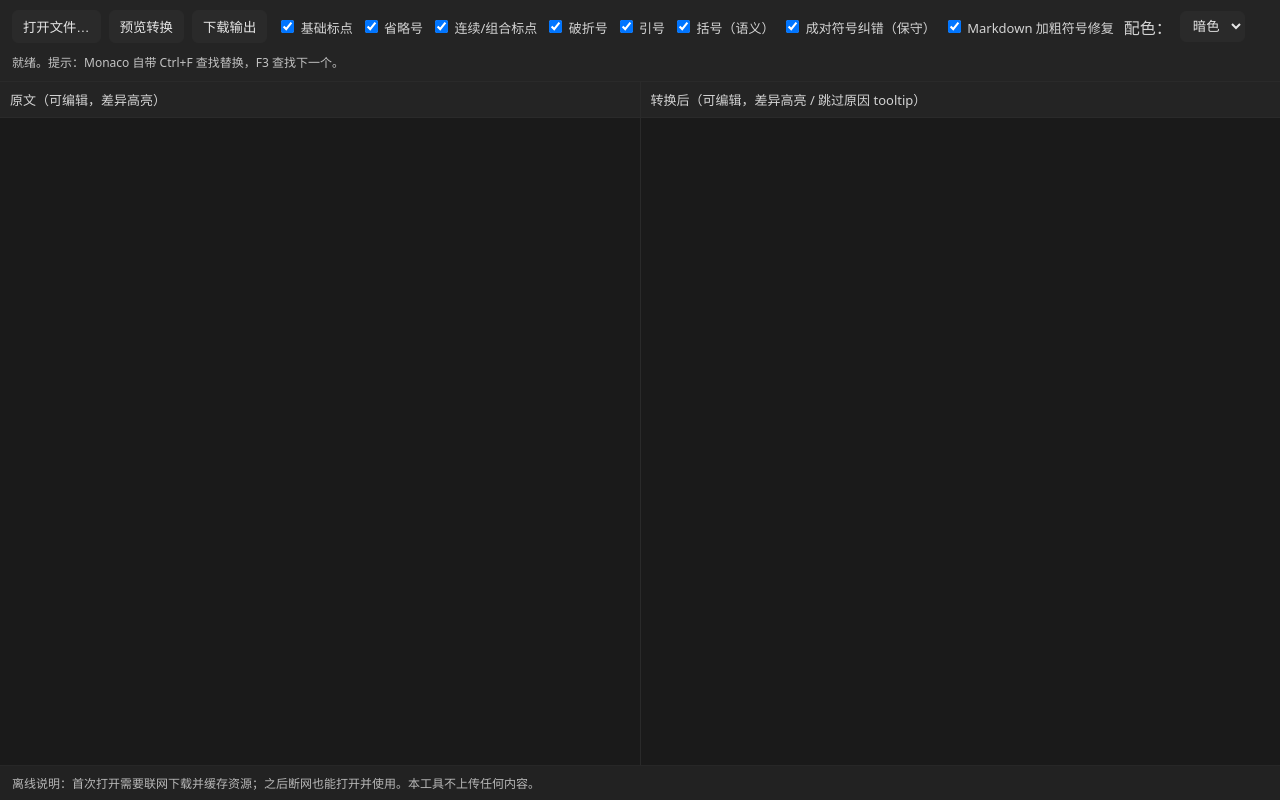
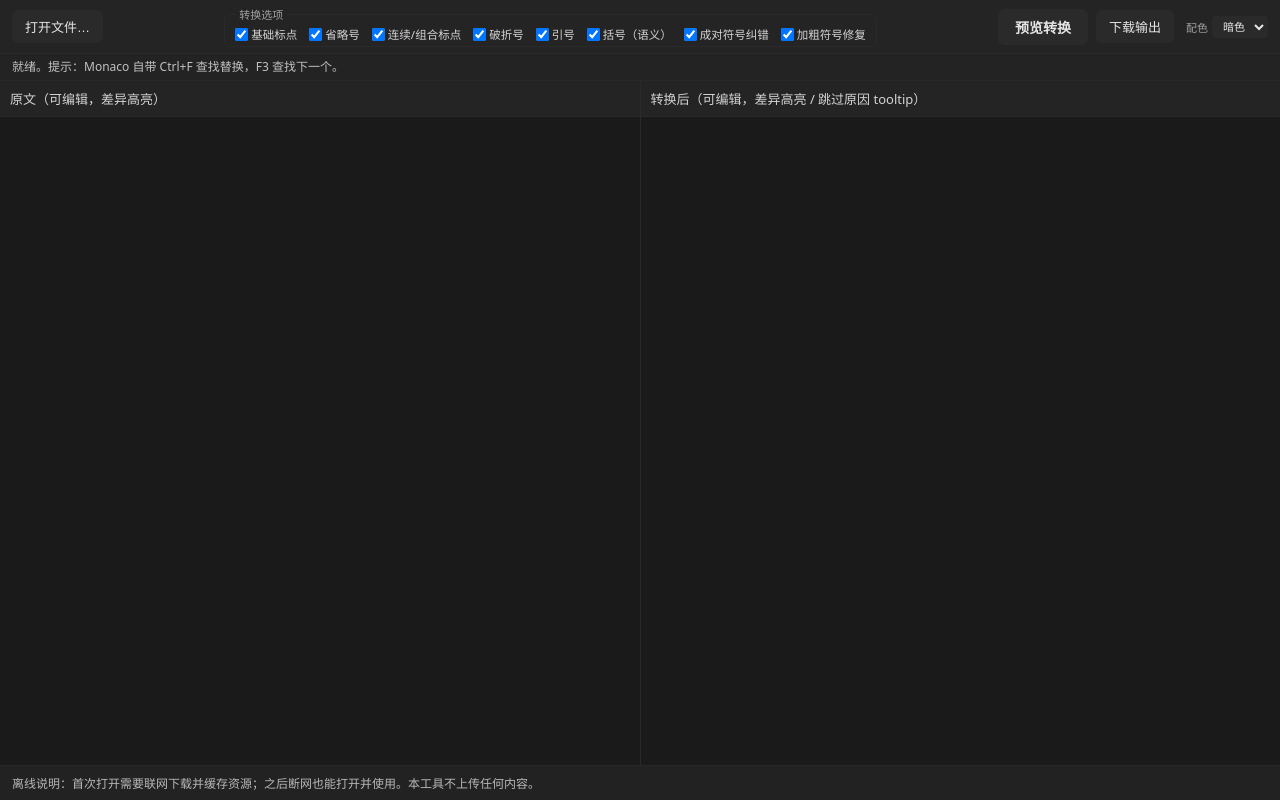
Before and after one commit to mccoach/punctfull, a website built with Vite: page index.html in a window 1280 px wide. Built offline with nearby package versions, Linux system fonts and the light colour scheme; what monaco-editor would draw is missing.

Commit message:
调整布局

```diff
--- a/src/app/ui.ts
+++ b/src/app/ui.ts
@@ -45,29 +45,33 @@ function getOptionsFromUI(root: HTMLElement): Options {
 }
 
 export function initUI(container: HTMLElement) {
+  /* ===== Top bar ===== */
   const topbar = el("div", "topbar");
-  const main = el("div", "main");
-  const footer = el("div", "footer");
 
-  const grp1 = el("div", "group");
+  /* -- Left: open file button -- */
+  const topLeft = el("div", "topbar-left");
   const fileInput = el("input") as HTMLInputElement;
   fileInput.type = "file";
   fileInput.accept = ".md,.markdown,.mdown,.mkd,.txt,*/*";
+  fileInput.style.display = "none";
 
   const btnOpen = el("button") as HTMLButtonElement;
+  btnOpen.className = "btn-secondary";
   btnOpen.textContent = "打开文件…";
   btnOpen.onclick = () => fileInput.click();
 
-  const btnPreview = el("button") as HTMLButtonElement;
-  btnPreview.textContent = "预览转换";
+  topLeft.append(fileInput, btnOpen);
 
-  const btnSave = el("button") as HTMLButtonElement;
-  btnSave.textContent = "下载输出";
+  /* -- Center: options fieldset -- */
+  const topCenter = el("div", "topbar-center");
+  const optBox = document.createElement("fieldset");
+  optBox.className = "options-box";
 
-  grp1.append(btnOpen, btnPreview, btnSave);
+  const optLegend = document.createElement("legend");
+  optLegend.textContent = "转换选项";
+  optBox.appendChild(optLegend);
 
-  const grp2 = el("div", "group");
-  grp2.innerHTML = `
+  optBox.insertAdjacentHTML("beforeend", `
   <label data-tip="把半角基础标点转换为全角：, . : ; ? !\n\n注意：仅在检测到中文语境（附近有中文/中文标点）时才触发；尽量避免影响纯英文段落。">
     <input id="opt_basic" type="checkbox" checked /> 基础标点
   </label>
@@ -84,38 +88,57 @@ export function initUI(container: HTMLElement) {
     <input id="opt_dash" type="checkbox" checked /> 破折号
   </label>
 
-  <label data-tip="把英文引号转换为中文引号：\n- \\" → “ ”（成对时）\n- '  → ‘ ’（更保守：排除英文缩写里的 apostrophe）\n\n奇数回退：如果某段候选引号数量为奇数，则该段一个都不转，只标记为“跳过原因”（右侧灰色并可悬浮查看）。">
+  <label data-tip="把英文引号转换为中文引号：\n- \\" → " "（成对时）\n- '  → ' '（更保守：排除英文缩写里的 apostrophe）\n\n奇数回退：如果某段候选引号数量为奇数，则该段一个都不转，只标记为"跳过原因"（右侧灰色并可悬浮查看）。">
     <input id="opt_quotes" type="checkbox" checked /> 引号
   </label>
 
-  <label data-tip="括号语义转换（非常保守）：仅当括号内容看起来像“短中文解释”（例如：（术语））时，才把 ( ) 转为 （ ）\n\n技术性内容/链接/代码样式内容不会转换。">
+  <label data-tip="括号语义转换（非常保守）：仅当括号内容看起来像"短中文解释"（例如：（术语））时，才把 ( ) 转为 （ ）\n\n技术性内容/链接/代码样式内容不会转换。">
     <input id="opt_parens" type="checkbox" checked /> 括号（语义）
   </label>
 
-  <label data-tip="成对符号纠错（强保守，可选）：\n当检测到中文语境，并且段落不像技术文本时，尝试修正一些明显的成对符号错误，例如：\n- ““ → “”\n- ”” → “”\n- 段落内只出现两次同向符号时尝试补成对\n\n这是 legacy 修复器：有可能改到你不想改的地方，所以默认可开可关。">
-    <input id="opt_fixpairs" type="checkbox" checked /> 成对符号纠错（保守）
+  <label data-tip="成对符号纠错（强保守，可选）：\n当检测到中文语境，并且段落不像技术文本时，尝试修正一些明显的成对符号错误，例如：\n- "" → ""\n- "" → ""\n- 段落内只出现两次同向符号时尝试补成对\n\n这是 legacy 修复器：有可能改到你不想改的地方，所以默认可开可关。">
+    <input id="opt_fixpairs" type="checkbox" checked /> 成对符号纠错
   </label>
 
-  <label data-tip="修复 Markdown 加粗符号 ** 的兼容性问题：\n1. 去掉 **内容** 两侧内部的非法空格；\n2. 当左 ** 左侧紧邻字母/数字/汉字，且加粗内容首字符是符号时，在左 ** 前补一个空格。\n\n仅处理正文区，代码/链接/表格/公式等保护区不会动。">
-    <input id="opt_boldsym" type="checkbox" checked /> Markdown 加粗符号修复
+  <label data-tip="修复 Markdown 加粗符号 ** 的兼容性问题：\n1. 去掉 **内容** 两侧内部的非法空格；\n2. 当左 ** 左侧紧邻字母/数字/汉字，且加粗内容首字符是符号时，在左 ** 前补一个空格。\n3. 当右 ** 左侧紧邻非文字，而右侧紧邻文字时，在右 ** 后补一个空格。\n\n仅处理正文区，代码/链接/表格/公式等保护区不会动。">
+    <input id="opt_boldsym" type="checkbox" checked /> 加粗符号修复
   </label>
-`;
+  `);
 
-  const grp3 = el("div", "group");
+  topCenter.append(optBox);
+
+  /* -- Right: preview, download, theme -- */
+  const topRight = el("div", "topbar-right");
+
+  const btnPreview = el("button") as HTMLButtonElement;
+  btnPreview.className = "btn-primary";
+  btnPreview.textContent = "预览转换";
+
+  const btnSave = el("button") as HTMLButtonElement;
+  btnSave.className = "btn-secondary";
+  btnSave.textContent = "下载输出";
+
+  const themeGroup = el("div", "theme-group");
+  const themeLabel = el("span");
+  themeLabel.textContent = "配色";
   const themeSel = el("select") as HTMLSelectElement;
   themeSel.innerHTML = `
     <option value="light">明亮</option>
     <option value="dark">暗色</option>
   `;
-  const themeLabel = el("span");
-  themeLabel.textContent = "配色：";
-  grp3.append(themeLabel, themeSel);
+  themeGroup.append(themeLabel, themeSel);
 
-  const status = el("div", "status");
-  status.textContent =
+  topRight.append(btnPreview, btnSave, themeGroup);
+
+  topbar.append(topLeft, topCenter, topRight);
+
+  /* ===== Status bar (full-width row between topbar and editors) ===== */
+  const statusBar = el("div", "status-bar");
+  statusBar.textContent =
     "就绪。提示：Monaco 自带 Ctrl+F 查找替换，F3 查找下一个。";
 
-  topbar.append(grp1, grp2, grp3, status);
+  /* ===== Main editor area ===== */
+  const main = el("div", "main");
 
   const leftPane = el("div", "pane");
   const rightPane = el("div", "pane");
@@ -135,14 +158,19 @@ export function initUI(container: HTMLElement) {
 
   main.append(leftPane, rightPane);
 
+  /* ===== Footer ===== */
+  const footer = el("div", "footer");
   footer.textContent =
     "离线说明：首次打开需要联网下载并缓存资源；之后断网也能打开并使用。本工具不上传任何内容。";
 
-  container.append(topbar, main, footer);
+  /* ===== Assemble ===== */
+  container.append(topbar, statusBar, main, footer);
+
+  /* ===== Tooltip ===== */
   const tip = new Tooltip();
   tip.bindTo(topbar);
 
-
+  /* ===== Theme ===== */
   function applyTheme(name: keyof typeof THEMES) {
     const t = THEMES[name];
     document.documentElement.dataset.theme = t.attr;
@@ -152,6 +180,7 @@ export function initUI(container: HTMLElement) {
   themeSel.value = "dark";
   themeSel.onchange = () => applyTheme(themeSel.value as any);
 
+  /* ===== Editors ===== */
   const {
     leftEditor,
     rightEditor,
@@ -162,20 +191,23 @@ export function initUI(container: HTMLElement) {
 
   const deco = new Decorations(leftEditor, rightEditor);
 
+  /* ===== File open ===== */
   fileInput.onchange = async () => {
     const f = fileInput.files?.[0];
     if (!f) return;
     const text = await f.text();
     leftEditor.setValue(text);
-    status.textContent = `已打开：${f.name}（${text.length} 字符）`;
+    statusBar.textContent = `已打开：${f.name}（${text.length} 字符）`;
     fileInput.value = "";
   };
 
+  /* ===== Download ===== */
   btnSave.onclick = () => {
     const out = rightEditor.getValue();
     downloadText("output.fullwidth.md", out);
   };
 
+  /* ===== Preview ===== */
   btnPreview.onclick = () => {
     const src = leftEditor.getValue();
     const options = getOptionsFromUI(container);
@@ -196,7 +228,7 @@ export function initUI(container: HTMLElement) {
 
     restoreRightViewState(view);
 
-    status.textContent = `${stats.summary || "完成"} | 用时 ${(t1 - t0).toFixed(1)}ms`;
+    statusBar.textContent = `${stats.summary || "完成"} | 用时 ${(t1 - t0).toFixed(1)}ms`;
   };
 
   window.addEventListener("beforeunload", () => dispose());
--- a/src/styles.css
+++ b/src/styles.css
@@ -46,36 +46,70 @@ html, body {
   flex-direction: column;
 }
 
+/* ===== Top bar: left actions / options center / right actions ===== */
+
 .topbar {
-  padding: 10px 12px;
+  padding: 6px 12px;
   border-bottom: 1px solid var(--border);
   background: var(--panel);
   display: flex;
+  align-items: center;
   gap: 10px;
-  align-items: center;
-  flex-wrap: wrap;
 }
 
-.topbar .group {
+.topbar-left {
   display: flex;
+  align-items: center;
   gap: 8px;
-  align-items: center;
-  flex-wrap: wrap;
+  flex-shrink: 0;
 }
 
-label {
-  font-size: 13px;
+.topbar-center {
+  flex: 1;
+  min-width: 0;
+  display: flex;
+  justify-content: center;
 }
 
-input[type="text"] {
-  width: 380px;
-  max-width: 50vw;
-  padding: 6px 8px;
+.topbar-right {
+  display: flex;
+  align-items: center;
+  gap: 8px;
+  flex-shrink: 0;
+}
+
+/* ===== Options fieldset ===== */
+
+.options-box {
   border: 1px solid var(--border);
-  background: var(--btn-bg);
-  color: var(--btn-fg);
   border-radius: 6px;
+  padding: 4px 10px;
+  display: flex;
+  flex-wrap: wrap;
+  gap: 6px 12px;
+  align-items: center;
 }
+
+.options-box legend {
+  font-size: 11px;
+  padding: 0 4px;
+  opacity: 0.7;
+}
+
+.options-box label {
+  font-size: 11.5px;
+  white-space: nowrap;
+  cursor: pointer;
+  display: inline-flex;
+  align-items: center;
+  gap: 3px;
+}
+
+.options-box input[type="checkbox"] {
+  margin: 0;
+}
+
+/* ===== Buttons sizing by importance ===== */
 
 button {
   padding: 6px 10px;
@@ -84,24 +118,63 @@ button {
   color: var(--btn-fg);
   border-radius: 6px;
   cursor: pointer;
+  font-size: 13px;
 }
 
 button:disabled { opacity: .6; cursor: not-allowed; }
 
-select {
-  padding: 6px 8px;
+button.btn-primary {
+  padding: 7px 16px;
+  font-size: 14px;
+  font-weight: 600;
+}
+
+button.btn-secondary {
+  padding: 6px 12px;
+  font-size: 13px;
+}
+
+button.btn-small {
+  padding: 4px 8px;
+  font-size: 12px;
+}
+
+/* ===== Theme selector (small, right corner) ===== */
+
+.theme-group {
+  display: flex;
+  align-items: center;
+  gap: 4px;
+  margin-left: 4px;
+}
+
+.theme-group span {
+  font-size: 11px;
+  opacity: 0.7;
+}
+
+.theme-group select {
+  padding: 3px 6px;
   border: 1px solid var(--border);
   background: var(--btn-bg);
   color: var(--btn-fg);
-  border-radius: 6px;
+  border-radius: 4px;
+  font-size: 11px;
 }
 
-.status {
-  flex: 1;
-  min-width: 260px;
+/* ===== Status bar ===== */
+
+.status-bar {
+  padding: 4px 12px;
+  border-bottom: 1px solid var(--border);
+  background: var(--panel);
   font-size: 12px;
   opacity: 0.9;
+  min-height: 26px;
+  line-height: 18px;
 }
+
+/* ===== Main editor area ===== */
 
 .main {
   flex: 1;
@@ -133,12 +206,38 @@ select {
   min-height: 0;
 }
 
+/* ===== Footer ===== */
+
 .footer {
   padding: 8px 12px;
   border-top: 1px solid var(--border);
   background: var(--panel);
   font-size: 12px;
   opacity: 0.85;
+}
+
+/* ===== Legacy support (kept for non-layout code) ===== */
+
+label {
+  font-size: 13px;
+}
+
+input[type="text"] {
+  width: 380px;
+  max-width: 50vw;
+  padding: 6px 8px;
+  border: 1px solid var(--border);
+  background: var(--btn-bg);
+  color: var(--btn-fg);
+  border-radius: 6px;
+}
+
+select {
+  padding: 6px 8px;
+  border: 1px solid var(--border);
+  background: var(--btn-bg);
+  color: var(--btn-fg);
+  border-radius: 6px;
 }
 
 /* Monaco decorations */
```
